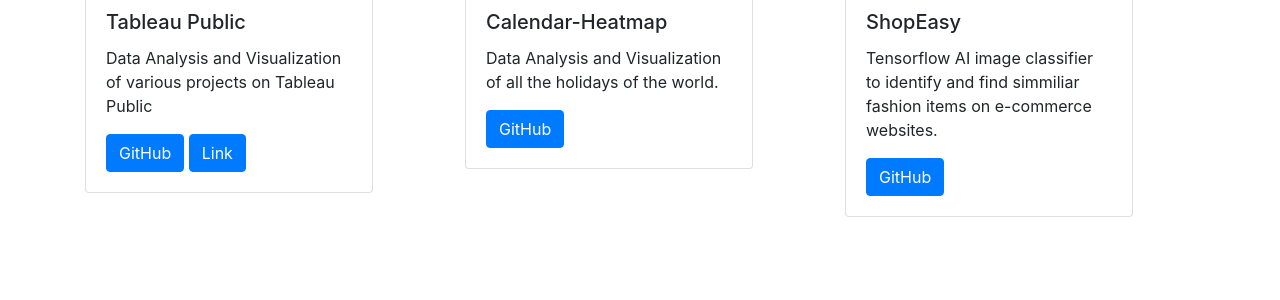
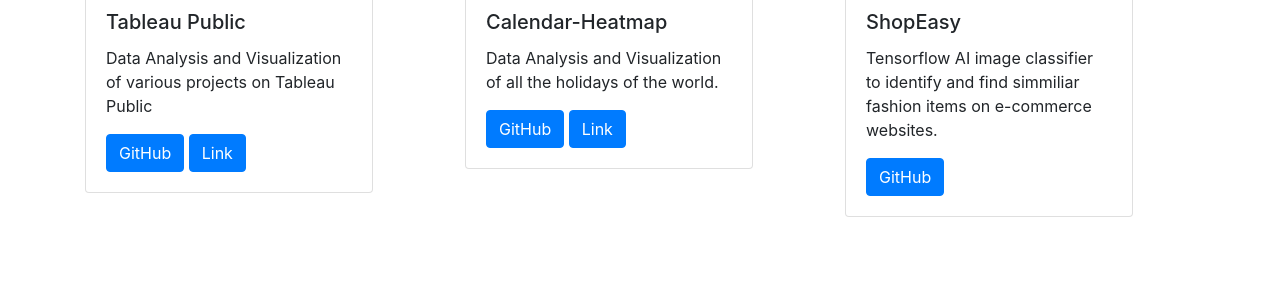
Before and after one commit to bwaiharo/Portfolio, a Flask app: page / in a window 1280 px wide. Shown: the part 1579-1879 px from the top of the page. Run offline with Flask 2, Linux system fonts and the light colour scheme; some libraries are stand-ins or nearby versions.

Commit message:
Added URL

```diff
--- a/templates/index.html
+++ b/templates/index.html
@@ -98,6 +98,7 @@
               <h5 class="card-title">Calendar-Heatmap</h5>
               <p class="card-text">Data Analysis and Visualization of all the holidays of the world.</p>
               <a href="https://github.com/bwaiharo/Calendar-Heatmap" class="btn btn-primary"  target="_blank">GitHub</a>
+              <a href="https://calendar-gdb.herokuapp.com/" class="btn btn-primary"  target="_blank">Link</a>
             </div>
           </div>
 
```
